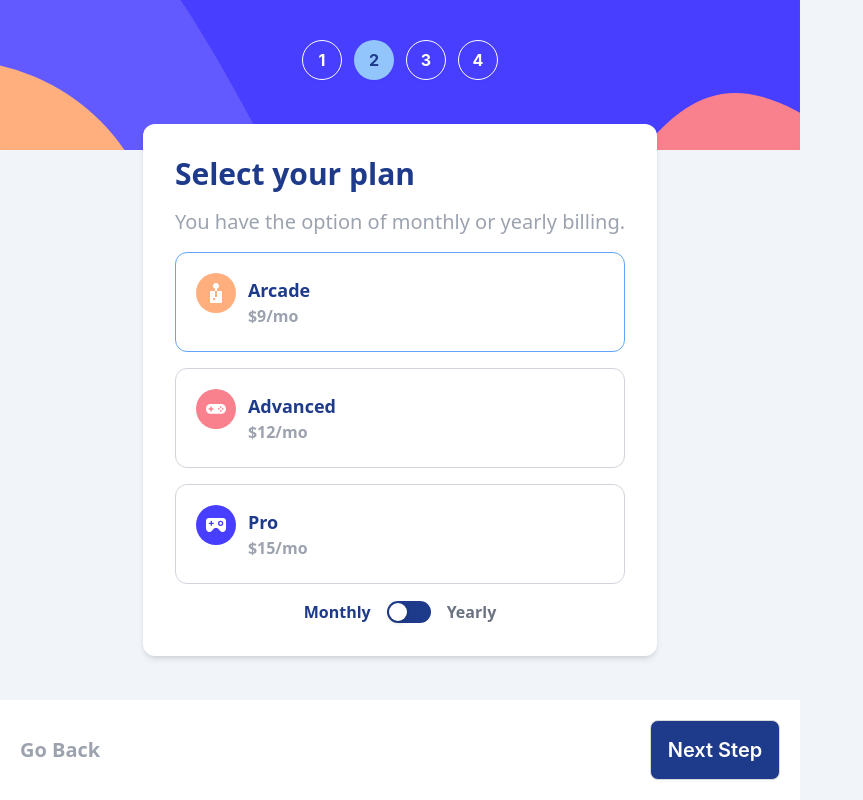
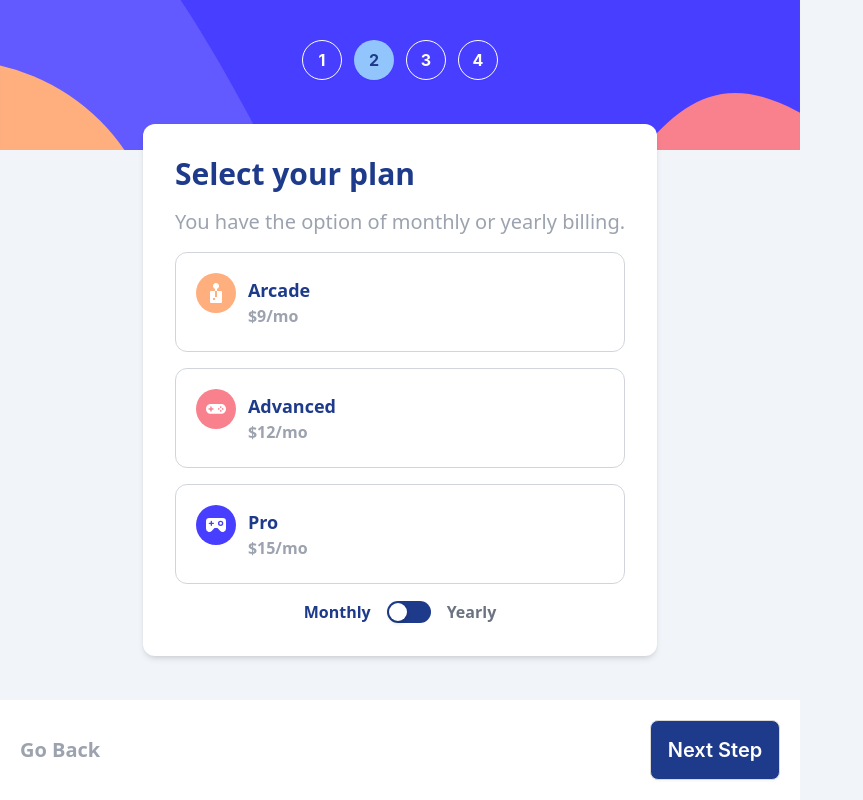
Before and after one commit to petark7/multi-step-form-main, a React (Vite) app: page / in a window 1280 px wide. Both pictures are taken after a click on the button "Next Step". Shown: the whole page, without its empty margins (0-863 px from the left). Built offline with nearby package versions, Linux system fonts and the light colour scheme.

Commit message:
Initial implementation of selectPlan functionality
- share global state and modify the selectedPlan and selectedPaymentPeriod.

```diff
--- a/src/App.jsx
+++ b/src/App.jsx
@@ -1,10 +1,41 @@
+/* eslint-disable import/no-absolute-path */
+import {useState} from 'react';
 import {ConfigProvider} from 'antd';
+import FormComponent from './components/form.jsx';
+import {DEEP_BLUE} from './constants/colors.jsx';
 import mobileImage from '/assets/images/bg-sidebar-mobile.svg';
-import FormComponent from './components/form.jsx';
 import './App.css';
-import {DEEP_BLUE} from './constants/colors.jsx';
 
 function App() {
+	const [appState, setAppState] = useState({
+		userData: [],
+		selectedPlan: '',
+		addonsSelected: [],
+		selectedPaymentPeriod: 'monthly',
+		planPrices: {
+			arcadeMonthly: 9,
+			advancedMonthly: 12,
+			proMonthly: 15,
+			arcadeYearly: 90,
+			advancedYearly: 120,
+			proYearly: 150,
+		},
+		addonPrices: {
+			onlineService: 1,
+			largerStorage: 2,
+			customizableProfile: 2,
+		},
+	});
+
+	const setSelectedPlan = plan => {
+		setAppState(previousState => ({...previousState, selectedPlan: plan}));
+	};
+
+	const setSelectedPaymentPeriod = period => {
+		setAppState(previousState => ({...previousState, selectedPaymentPeriod: period}));
+	};
+
+	console.log('selected plan', appState.selectedPlan, appState.selectedPaymentPeriod);
 	return (
 		<div className='relative w-[800px]'>
 			<div className='absolute top-0 left-0 w-full h-[150px] z-0' style={{backgroundImage: `url(${mobileImage})`, backgroundSize: 'cover'}}></div>
@@ -16,7 +47,12 @@ function App() {
 						},
 					}}
 				>
-					<FormComponent/>
+					<FormComponent
+						state={appState}
+						selectedPlan={appState.selectedPlan}
+						setSelectedPlan={setSelectedPlan}
+						selectedPaymentPeriod={appState.selectedPaymentPeriod}
+						setSelectedPaymentPeriod={setSelectedPaymentPeriod}/>
 				</ConfigProvider>
 			</div>
 		</div>
--- a/src/components/form.jsx
+++ b/src/components/form.jsx
@@ -7,7 +7,13 @@ import SelectPlan from './selectPlan.jsx';
 import SelectAddOns from './selectAddOns.jsx';
 import FinalStep from './finalStep.jsx';
 
-const FormComponent = () => {
+const FormComponent = ({
+	state,
+	selectedPlan,
+	setSelectedPlan,
+	selectedPaymentPeriod,
+	setSelectedPaymentPeriod,
+}) => {
 	const [activeButtonid, setActiveButtonid] = useState(1);
 
 	return (
@@ -17,10 +23,15 @@ const FormComponent = () => {
 			</div>
 
 			<FormContent stylingClass='flex flex-col gap-4 mx-6'>
-				{activeButtonid === 1 && <PersonalInfo />}
-				{activeButtonid === 2 && <SelectPlan />}
-				{activeButtonid === 3 && <SelectAddOns />}
-				{activeButtonid === 4 && <FinalStep />}
+				{activeButtonid === 1 && <PersonalInfo userState={state.userData} />}
+				{activeButtonid === 2 && <SelectPlan
+					planPrices={state.planPrices}
+					setSelectedPlan={setSelectedPlan}
+					selectedPlan={selectedPlan}
+					setSelectedPaymentPeriod={setSelectedPaymentPeriod}
+					selectedPaymentPeriod={selectedPaymentPeriod}/>}
+				{activeButtonid === 3 && <SelectAddOns addonPrices={state.addonPrices}/>}
+				{activeButtonid === 4 && <FinalStep state={state}/>}
 			</FormContent>
 
 			<div className='w-full flex items-center justify-between bg-white h-[100px] p-5'>
@@ -44,7 +55,8 @@ const FormComponent = () => {
 							setActiveButtonid(previousID => previousID + 1);
 						}
 					}}
-				>Next Step
+				>
+					Next Step
 				</Button>
 			</div>
 
--- a/src/components/selectPlan.jsx
+++ b/src/components/selectPlan.jsx
@@ -3,14 +3,14 @@ import {Switch} from 'antd';
 import {selectPlanButtons} from '../data/planSelectButtons.jsx';
 import TitleText from './ui/titleText.jsx';
 
-const SelectPlan = () => {
-	const [selectedPlan, setSelectedPlan] = useState('arcade');
-	const [selectedPaymentPeriod, setSelectedPaymentPeriod] = useState('monthly');
-
+const SelectPlan = ({
+	planPrices,
+	selectedPlan = 'arcade',
+	setSelectedPlan,
+	selectedPaymentPeriod,
+	setSelectedPaymentPeriod,
+}) => {
 	const blue900 = '#1e3a8a';
-	const onPaymentPeriodSwitch = checked => {
-		setSelectedPaymentPeriod(checked ? 'yearly' : 'monthly');
-	};
 
 	return (
 		<>
@@ -18,7 +18,7 @@ const SelectPlan = () => {
             You have the option of monthly or yearly billing.
 			</TitleText>
 
-			{selectPlanButtons(setSelectedPlan, selectedPlan, selectedPaymentPeriod)}
+			{selectPlanButtons(setSelectedPlan, selectedPlan, selectedPaymentPeriod, planPrices)}
 
 			<div className='flex gap-4 justify-center items-center'>
 				<h4 className={`font-bold ${selectedPaymentPeriod === 'monthly'
@@ -29,7 +29,7 @@ const SelectPlan = () => {
 				</h4>
 				<Switch
 					checked={selectedPaymentPeriod === 'yearly'}
-					onChange={onPaymentPeriodSwitch}
+					onChange={(checked => setSelectedPaymentPeriod(checked ? 'yearly' : 'monthly'))}
 					className='bg-blue-900'
 					style={{backgroundColor: blue900}}
 				/>
--- a/src/data/planSelectButtons.jsx
+++ b/src/data/planSelectButtons.jsx
@@ -3,7 +3,7 @@ import arcadeIcon from '/assets/images/icon-arcade.svg';
 import advancedIcon from '/assets/images/icon-advanced.svg';
 import proIcon from '/assets/images/icon-pro.svg';
 
-export const selectPlanButtons = (setSelectedPlan, selectedPlan, selectedPaymentPeriod) => ([
+export const selectPlanButtons = (setSelectedPlan, selectedPlan, selectedPaymentPeriod, planPrices) => ([
 	<SelectButton
 		id='arcade'
 		key='arcade'
@@ -11,7 +11,7 @@ export const selectPlanButtons = (setSelectedPlan, selectedPlan, selectedPayment
 		selectedPlan={selectedPlan}
 		icon={arcadeIcon}
 		name={'Arcade'}
-		price={'$9/mo'}
+		price={selectedPaymentPeriod === 'monthly' ? `$${planPrices.arcadeMonthly}/mo` : `$${planPrices.arcadeYearly}/yr`}
 		yearlySelected={selectedPaymentPeriod === 'yearly'}
 	/>,
 
@@ -22,7 +22,7 @@ export const selectPlanButtons = (setSelectedPlan, selectedPlan, selectedPayment
 		selectedPlan={selectedPlan}
 		icon={advancedIcon}
 		name={'Advanced'}
-		price={'$12/mo'}
+		price={selectedPaymentPeriod === 'monthly' ? `$${planPrices.advancedMonthly}/mo` : `$${planPrices.advancedYearly}/yr`}
 		yearlySelected={selectedPaymentPeriod === 'yearly'}
 	/>,
 
@@ -33,7 +33,7 @@ export const selectPlanButtons = (setSelectedPlan, selectedPlan, selectedPayment
 		selectedPlan={selectedPlan}
 		icon={proIcon}
 		name={'Pro'}
-		price={'$15/mo'}
+		price={selectedPaymentPeriod === 'monthly' ? `$${planPrices.proMonthly}/mo` : `$${planPrices.proYearly}/yr`}
 		yearlySelected={selectedPaymentPeriod === 'yearly'}
 	/>,
 ]
```
